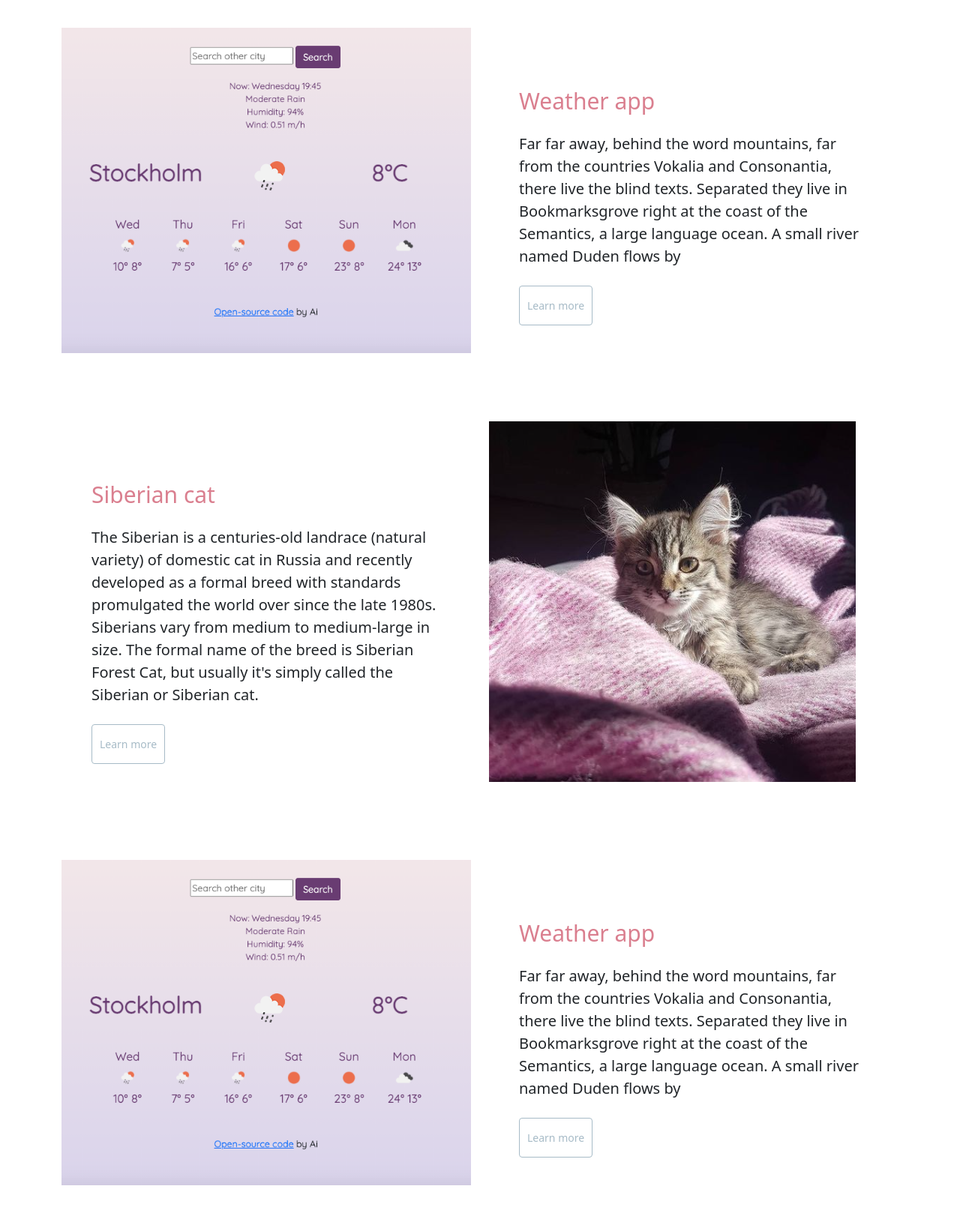
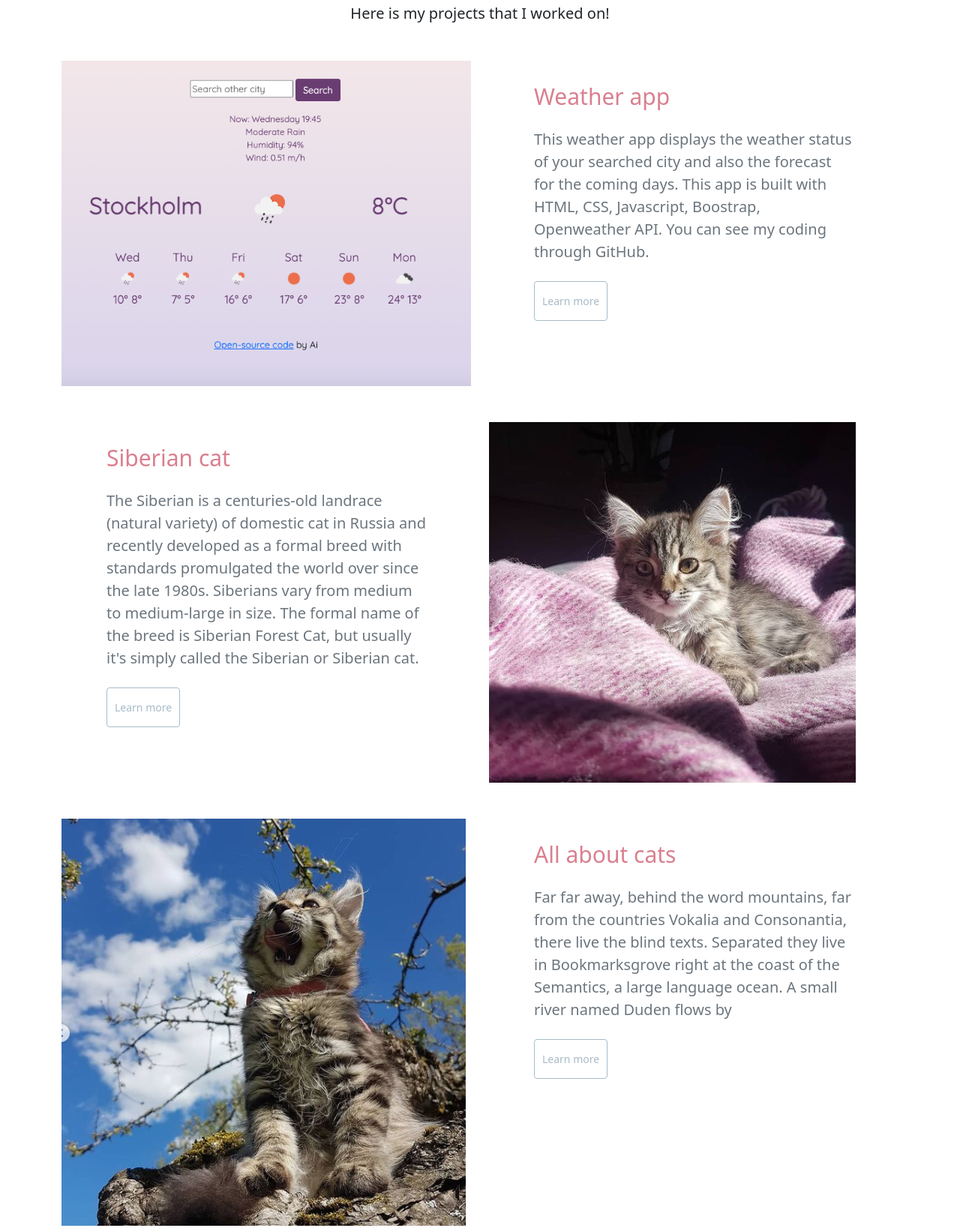
Before and after one commit to NoAi-coder/Portfolio-Project, a plain HTML site: page index.html in a window 1280 px wide. Shown: the part 682-2320 px from the top of the page at 75% size. Drawn offline with nearby package versions, Linux system fonts and the light colour scheme.

Commit message:
Adjusted design on HTML&CSS

```diff
--- a/index.html
+++ b/index.html
@@ -32,7 +32,7 @@
     <div class="hero-body">
       <h2>😸 Hello I´m</h2>
       <h1>Ai</h1>
-      <p>Fronted Developer, based in Sweden..</p>
+      <p class="mb-5">Fronted Developer, based in Sweden..</p>
       <div>
         <a href="#" class="btn btn-branding">Contact me</a>
       </div>
@@ -50,11 +50,9 @@
         <div class="col">
           <div class="project-description">
             <h3 class="mb-4">Weather app</h2>
-            <p class="mb-4">
-              Far far away, behind the word mountains, far from the countries
-              Vokalia and Consonantia, there live the blind texts. Separated
-              they live in Bookmarksgrove right at the coast of the Semantics, a
-              large language ocean. A small river named Duden flows by
+            <p class="mb-4 text-muted">
+           This weather app displays the weather status of your searched city and also the forecast for the coming days.
+           This app is built with HTML, CSS, Javascript, Boostrap, Openweather API. You can see my coding through GitHub.
             </p>
             <a
               href="https://suspicious-engelbart-051736.netlify.app/"
@@ -68,7 +66,7 @@
         <div class="col">
           <div class="project-description">
             <h3 class="mb-4">Siberian cat</h2>
-            <p class="mb-4">
+            <p class="mb-4 text-muted">
               The Siberian is a centuries-old landrace (natural variety) of domestic cat in Russia and recently developed as a formal breed with standards promulgated the world over since the late 1980s.
 Siberians vary from medium to medium-large in size. The formal name of the breed is Siberian Forest Cat, but usually it's simply called the Siberian or Siberian cat.
 
@@ -85,22 +83,22 @@ Siberians vary from medium to medium-large in size. The formal name of the breed
           <img
             src="images/Siberian-cat.png"
             class="img-fluid"
-            alt="weather app"
+            alt="siberian cat"
           />
         </div>
       </div>
       <div class="row mb-5">
         <div class="col d-none d-lg-block">
           <img
-            src="images/weather-app.png"
+            src="images/siberian-cat2.png"
             class="img-fluid"
-            alt="weather app"
+            alt="cat"
           />
         </div>
         <div class="col">
           <div class="project-description">
-            <h3 class="mb-4">Weather app</h2>
-            <p class="mb-4">
+            <h3 class="mb-4">All about cats</h2>
+            <p class="mb-4 text-muted">
               Far far away, behind the word mountains, far from the countries
               Vokalia and Consonantia, there live the blind texts. Separated
               they live in Bookmarksgrove right at the coast of the Semantics, a
--- a/src/style.css
+++ b/src/style.css
@@ -30,8 +30,8 @@ p {
 .btn-branding {
   background: var(--branding-color);
   border-radius: 4px;
-  font-size: 14px;
-  padding: 15px 10px;
+  font-size: 18px;
+  padding: 18px 15px;
 }
 
 .btn-project1 {
@@ -43,7 +43,7 @@ p {
 }
 
 .project-description {
-  padding: 80px 40px;
+  padding: 30px 60px;
 }
 
 @media (max-width: 960px) {
```
Also changed, not shown: images/siberian-cat2.png (added), 1 other file.
